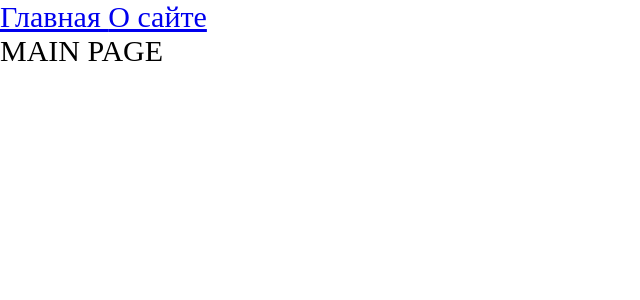
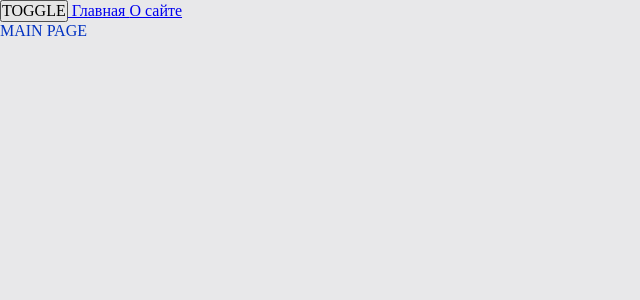
Before and after one commit to teacher-cheater/production-app, a React app: page / in a window 1280 px wide. Shown: the top 300 px of the page, without its empty margins (0-640 px from the left). Built offline with nearby package versions, Linux system fonts and the light colour scheme.

Commit message:
add dark and light theme

```diff
--- a/src/App.tsx
+++ b/src/App.tsx
@@ -1,14 +1,17 @@
 import React, {Suspense} from 'react';
-import './index.scss';
+import './styles/index.scss';
 import {Link, Route, Routes} from "react-router-dom";
 import AboutPageAsync from "./pages/AboutPage/AboutPage";
 import MainPageAsync from "./pages/MainPage/MainPage";
 import Loading from "./pages/Loading";
+import {useTheme} from "./theme/useTheme";
 
 const App = () => {
+    const {theme, toggleTheme} = useTheme();
+
     return (
-        <div className="app">
-
+        <div className={`app ${theme}`}>
+            <button onClick={toggleTheme} >TOGGLE</button>
             <Link to={'/'}> Главная </Link>
             <Link to={'/about'}> О сайте </Link>
             <Suspense fallback={<Loading />}>
--- a/src/index.scss
+++ /dev/null
@@ -1,9 +0,0 @@
-* {
-    margin: 0;
-    padding: 0;
-    box-sizing: border-box;
-}
-
-.app {
-    font-size: 30px;
-}
--- a/src/index.tsx
+++ b/src/index.tsx
@@ -1,10 +1,13 @@
 import {render} from "react-dom";
 import App from "./App";
 import {BrowserRouter} from "react-router-dom";
+import ThemeProvider from "./theme/ThemeProvider";
 
 render(
     <BrowserRouter>
-        <App />
+        <ThemeProvider>
+            <App />
+        </ThemeProvider>
     </BrowserRouter>,
     document.getElementById('root')
 )
--- /dev/null
+++ b/src/styles/index.scss
@@ -0,0 +1,14 @@
+@import "reset";
+@import "themes/dark";
+@import "themes/normal";
+@import "variables/global";
+
+.app {
+    font-size: var(--font-m);
+
+    background: var(--bg-color);
+    color: var(--primary-color);
+
+    min-height: 100vh;
+
+}
--- /dev/null
+++ b/src/styles/reset.scss
@@ -0,0 +1,14 @@
+* {
+  margin: 0;
+  padding: 0;
+  box-sizing: border-box;
+}
+
+input,
+button,
+textarea,
+select {
+  margin: 0;
+
+  font: inherit;
+}
--- /dev/null
+++ b/src/styles/themes/dark.scss
@@ -0,0 +1,6 @@
+.app.dark{
+  --bg-color: #090949;
+
+  --primary-color: #049604;
+  --secondary-color: #04ff04;
+}
--- /dev/null
+++ b/src/styles/themes/normal.scss
@@ -0,0 +1,6 @@
+.app.light{
+  --bg-color: #e8e8ea;
+
+  --primary-color: #0232c2;
+  --secondary-color: #0449e0;
+}
--- /dev/null
+++ b/src/styles/variables/global.scss
@@ -0,0 +1,11 @@
+:root{
+  --font-family-main: Consolas, "Times New Roman", Serif;
+
+  --font-size-m: 16px;
+  --font-line-m: 24px;
+  --font-m: var(--font-size-m) / var(--font-line-m) var(--font-family-main);
+
+  --font-size-l: 16px;
+  --font-line-l: 24px;
+  --font-l: var(--font-size-l) / var(--font-line-l) var(--font-family-main);
+}
--- /dev/null
+++ b/src/theme/ThemeContext.ts
@@ -0,0 +1,15 @@
+import {createContext} from "react";
+
+export enum Theme {
+    LIGHT = 'light',
+    DARK = 'dark'
+}
+
+export interface ThemeContextProps {
+    theme?: Theme;
+    setTheme?: (theme: Theme)=> void;
+}
+
+export const ThemeContext = createContext<ThemeContextProps>({});
+
+export const LOCAL_STORAGE_THEME_KEY = 'theme';
--- /dev/null
+++ b/src/theme/ThemeProvider.tsx
@@ -0,0 +1,20 @@
+import React, {FC, useMemo, useState} from 'react';
+import {LOCAL_STORAGE_THEME_KEY, Theme, ThemeContext} from "./ThemeContext";
+
+const defaultTheme = localStorage.getItem(LOCAL_STORAGE_THEME_KEY) as Theme || Theme.LIGHT;
+
+const ThemeProvider: FC = ({children}) => {
+    const [theme, setTheme] = useState<Theme>(defaultTheme);
+
+    const defaultProps = useMemo(() => ({
+        theme: theme, setTheme: setTheme
+    }), [theme])
+
+    return (
+        <ThemeContext.Provider value={defaultProps}>
+            {children}
+        </ThemeContext.Provider>
+    );
+};
+
+export default ThemeProvider;
--- /dev/null
+++ b/src/theme/useTheme.ts
@@ -0,0 +1,18 @@
+import {useContext} from "react";
+import {LOCAL_STORAGE_THEME_KEY, Theme, ThemeContext} from "./ThemeContext";
+
+interface UseThemeResult {
+    toggleTheme: () => void;
+    theme: Theme;
+}
+
+export function useTheme():UseThemeResult {
+    const {theme, setTheme} = useContext(ThemeContext);
+    const toggleTheme = () => {
+        const newTheme = theme === Theme.DARK ? Theme.LIGHT : Theme.DARK
+        setTheme(newTheme);
+        localStorage.setItem(LOCAL_STORAGE_THEME_KEY, newTheme);
+    }
+
+    return {theme, toggleTheme}
+}
```
Also changed, not shown: 20 other files (tests, documents, lock files or other folders).
